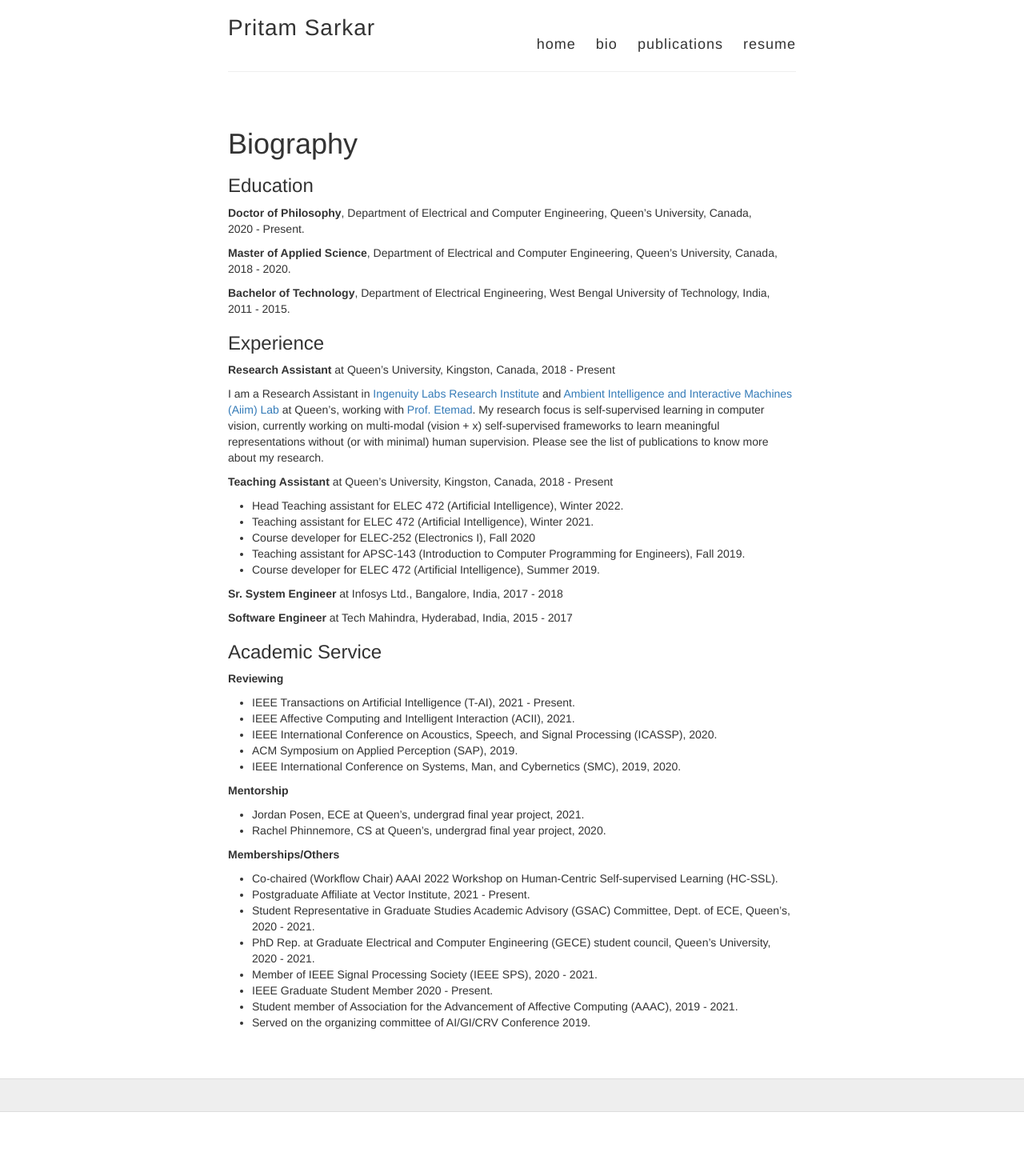
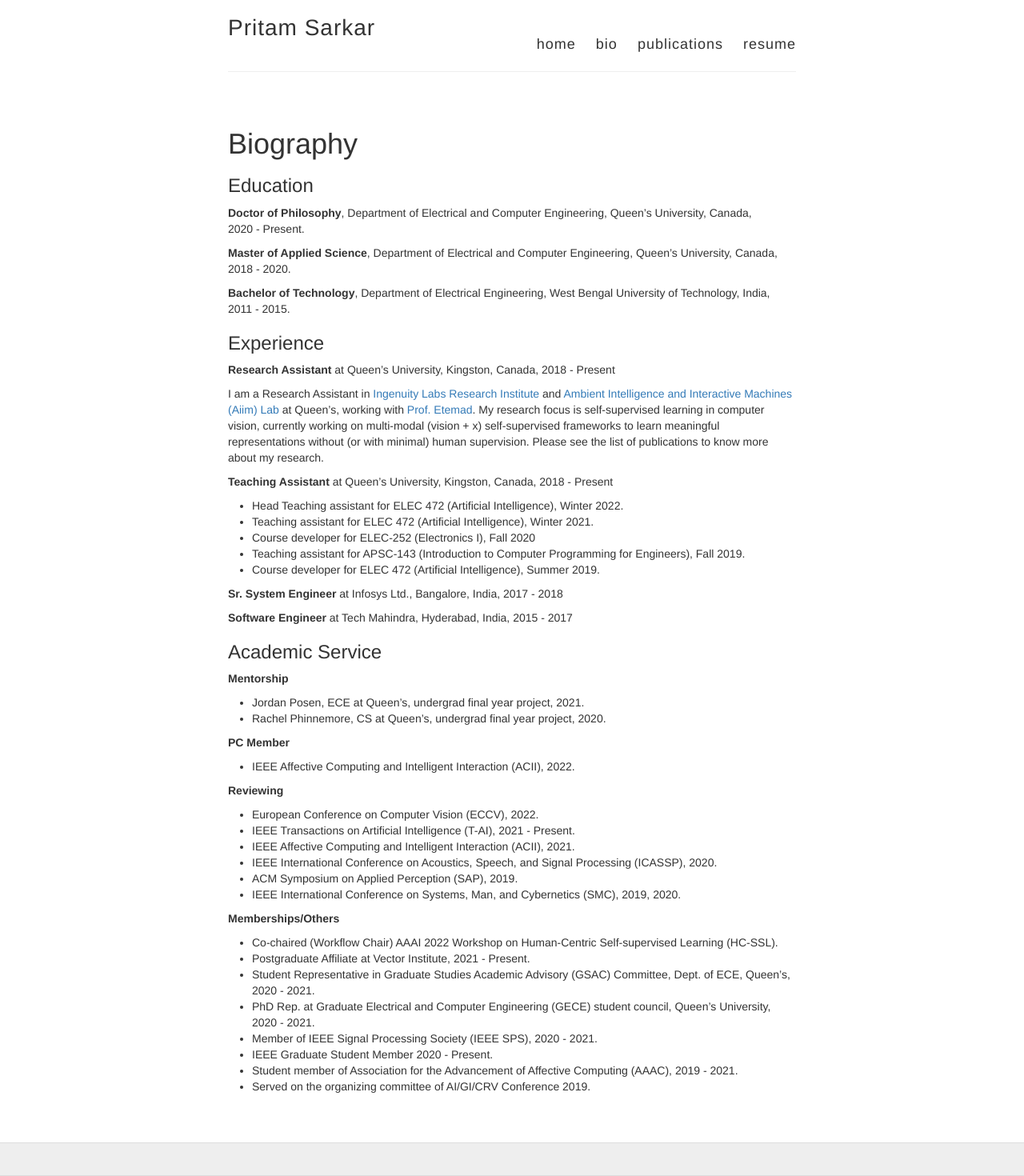
Before and after one commit to pritamqu/pritamqu.github.io, a Jekyll site: the page built from bio.md, in a window 1280 px wide. Shown: the whole page at 80% size. Built offline with Jekyll 4.4.1, drawn with Linux system fonts in a browser that asks for light colours; before the commit the page ends 1390 px from its top, so only the background shows below that; some of the changed lines change nothing that is shown.

Commit message:
minor updates

```diff
--- a/_config.yml
+++ b/_config.yml
@@ -6,10 +6,10 @@
 name: Pritam Sarkar
 
 # Short bio or description (displayed in the header)
-description: # PhD Student
+description:
 
 # URL of your avatar or profile pic (you could use your GitHub profile pic)
-avatar: # https://pritamqu.github.io/website/assets/my_images/pp_round.png
+avatar: # https://pritamqu.github.io/assets/my_images/pp_round.png
 
 #
 # Flags below are optional
@@ -21,15 +21,15 @@ footer-links:
   email:
   facebook:
   flickr:
-  github: # barryclark/jekyll-now
+  github:
   instagram:
   linkedin:
   pinterest:
-  rss: # just type anything here for a working RSS icon
-  twitter: # jekyllrb
-  stackoverflow: # your stackoverflow profile, e.g. "users/50476/bart-kiers"
-  youtube: # channel/<your_long_string> or user/<user-name>
-  googleplus: # anything in your profile username that comes after plus.google.com/
+  rss:
+  twitter:
+  stackoverflow:
+  youtube:
+  googleplus:
 
 
 # Enter your Disqus shortname (not your username) to enable commenting on posts
@@ -37,7 +37,7 @@ footer-links:
 disqus:
 
 # Enter your Google Analytics web tracking code (e.g. UA-2110908-2) to activate tracking
-google_analytics:
+google_analytics: UA-113548395-2
 
 # Your website URL (e.g. http://barryclark.github.io or http://www.barryclark.co)
 # Used for Sitemap.xml and your RSS feed
--- a/bio.md
+++ b/bio.md
@@ -37,16 +37,20 @@ I am a Research Assistant in [Ingenuity Labs Research Institute](https://ingenui
 
 ### Academic Service
 
+**Mentorship**
+- Jordan Posen, ECE at Queen's, undergrad final year project, 2021.
+- Rachel Phinnemore, CS at Queen's, undergrad final year project, 2020.
+
+**PC Member**
+- IEEE Affective Computing and Intelligent Interaction (ACII), 2022.
+
 **Reviewing**
+- European Conference on Computer Vision (ECCV), 2022.
 - IEEE Transactions on Artificial Intelligence (T-AI), 2021 - Present.
 - IEEE Affective Computing and Intelligent Interaction (ACII), 2021.
 - IEEE International Conference on Acoustics, Speech, and Signal Processing (ICASSP), 2020.
 - ACM Symposium on Applied Perception (SAP), 2019.
 - IEEE International Conference on Systems, Man, and Cybernetics (SMC), 2019, 2020.
-
-**Mentorship**
-- Jordan Posen, ECE at Queen's, undergrad final year project, 2021.
-- Rachel Phinnemore, CS at Queen's, undergrad final year project, 2020.
 
 **Memberships/Others**
 - Co-chaired (Workflow Chair) AAAI 2022 Workshop on Human-Centric Self-supervised Learning (HC-SSL).
```
